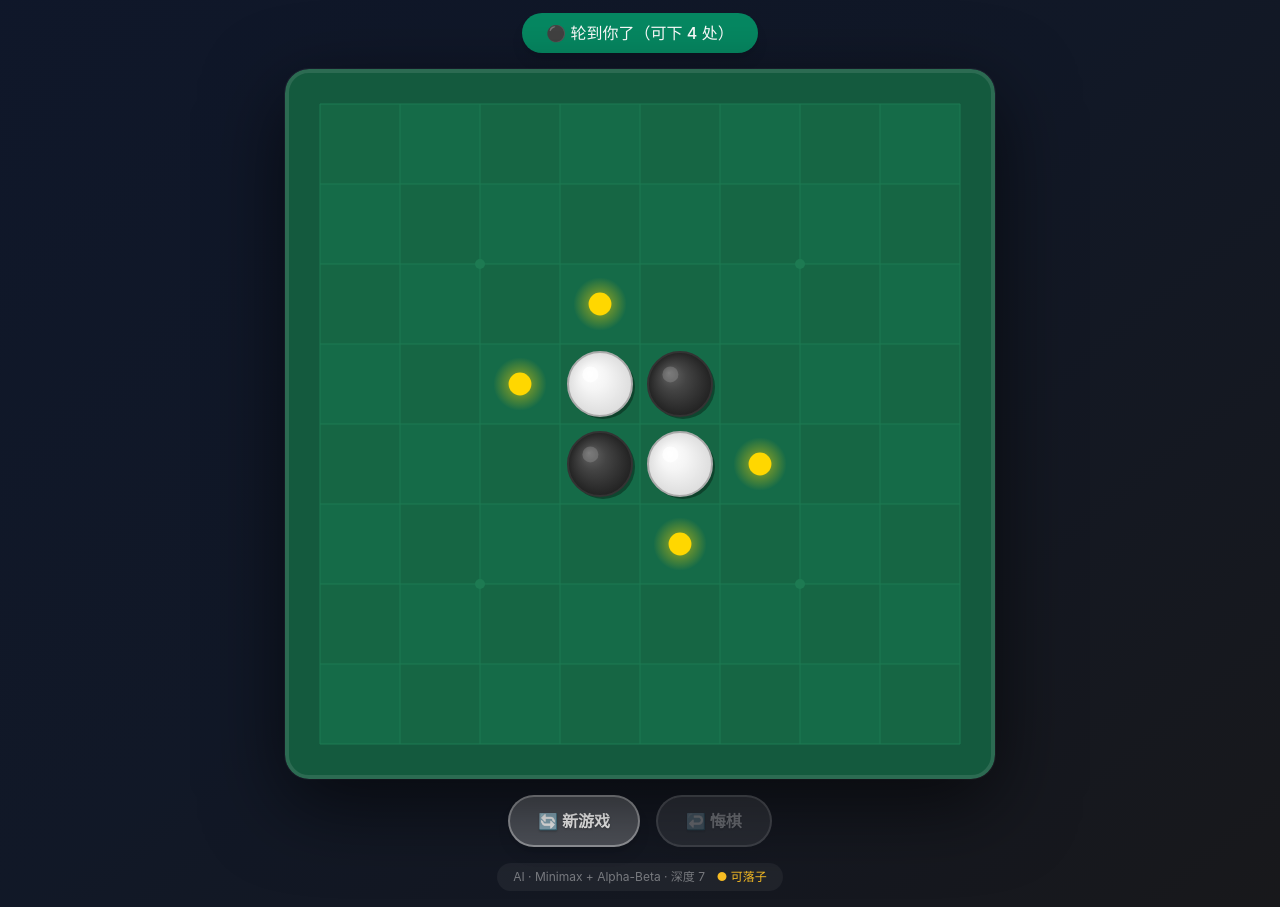
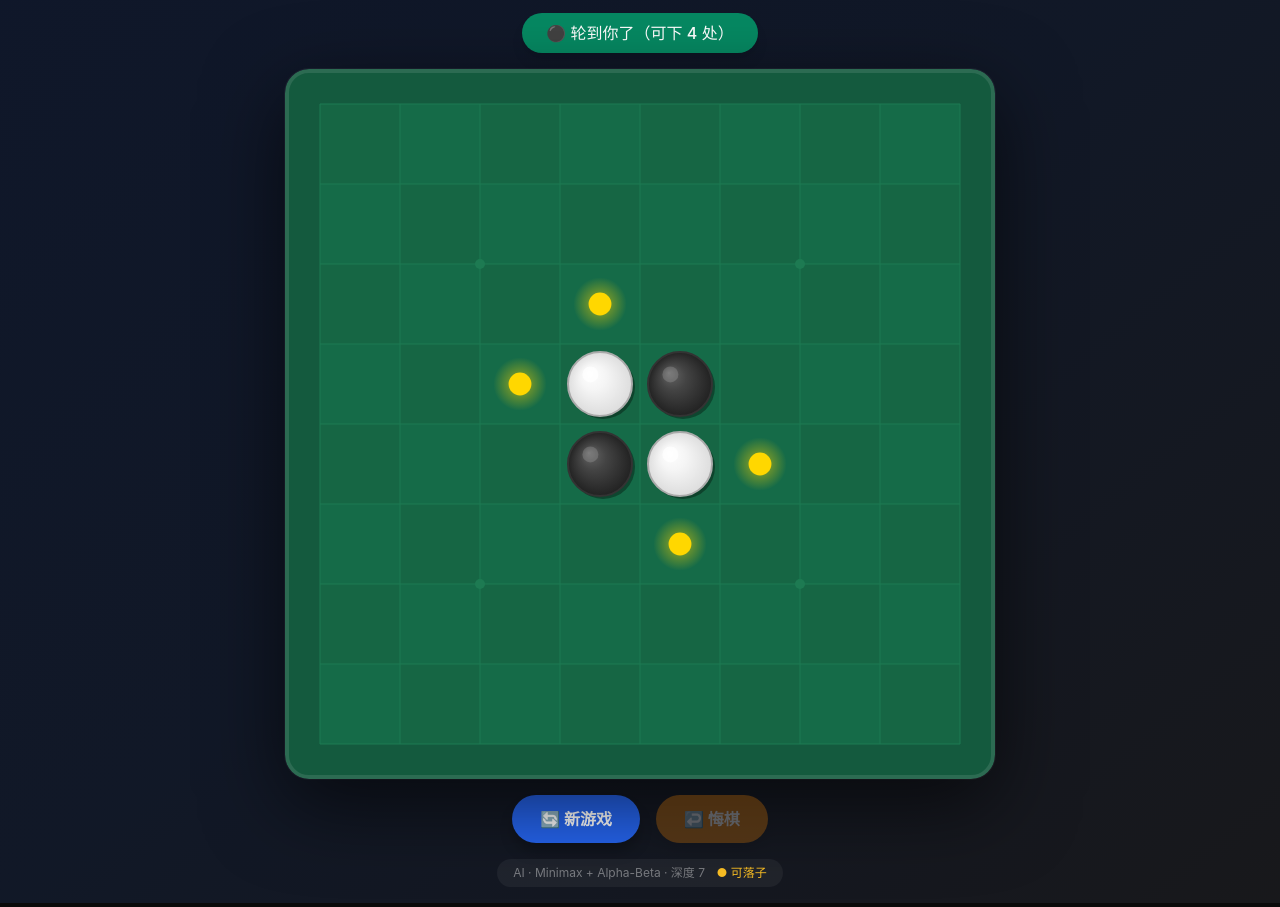
Before and after one commit to LeeGoDamn/reversi, a website built with Vite: page index.html in a window 1280 px wide. Shown: the part 121-1028 px from the top of the page. Built offline with nearby package versions, Linux system fonts and the light colour scheme.

Commit message:
最终修复：强制按钮颜色
- 新游戏按钮：蓝色 #2563eb
- 悔棋按钮：琥珀色 #d97706（禁用时 opacity 0.3）
- 按钮禁用状态由游戏逻辑控制

```diff
--- a/src/style.css
+++ b/src/style.css
@@ -7,17 +7,43 @@ h1 { color: white !important; }
 #score { color: white !important; }
 #status { color: white !important; }
 
-/* 按钮样式 */
-#resetBtn, #undoBtn {
+/* 按钮样式 - 使用具体的颜色值 */
+#resetBtn {
   color: white !important;
-  background: rgba(255, 255, 255, 0.25) !important;
-  border: 2px solid rgba(255, 255, 255, 0.4) !important;
-  text-shadow: 0 1px 2px rgba(0, 0, 0, 0.3);
+  background: #2563eb !important; /* blue-600 */
+  border: none !important;
+  padding: 0.75rem 1.75rem !important;
+  border-radius: 9999px !important;
+  font-weight: 700 !important;
+  box-shadow: 0 10px 15px -3px rgba(0, 0, 0, 0.3) !important;
+  transition: all 0.2s !important;
 }
 
-#resetBtn:hover, #undoBtn:hover {
-  background: rgba(255, 255, 255, 0.35) !important;
-  border-color: rgba(255, 255, 255, 0.6) !important;
+#resetBtn:hover {
+  background: #3b82f6 !important; /* blue-500 */
+  transform: scale(1.05);
+}
+
+#undoBtn {
+  color: white !important;
+  background: #d97706 !important; /* amber-600 */
+  border: none !important;
+  padding: 0.75rem 1.75rem !important;
+  border-radius: 9999px !important;
+  font-weight: 700 !important;
+  box-shadow: 0 10px 15px -3px rgba(0, 0, 0, 0.3) !important;
+  transition: all 0.2s !important;
+}
+
+#undoBtn:hover {
+  background: #f59e0b !important; /* amber-500 */
+  transform: scale(1.05);
+}
+
+#undoBtn:disabled {
+  opacity: 0.3 !important;
+  cursor: not-allowed !important;
+  transform: none !important;
 }
 
 /* 自定义样式 */
```
Also changed, not shown: docs/index.html (+2 -2 lines), docs/assets/index-2mvM0JLS.js (renamed from docs/assets/index-D7S1OMgn.js), docs/assets/index-DdKVIGDn.css (added), docs/assets/index-tmW9zaZX.css (deleted).
